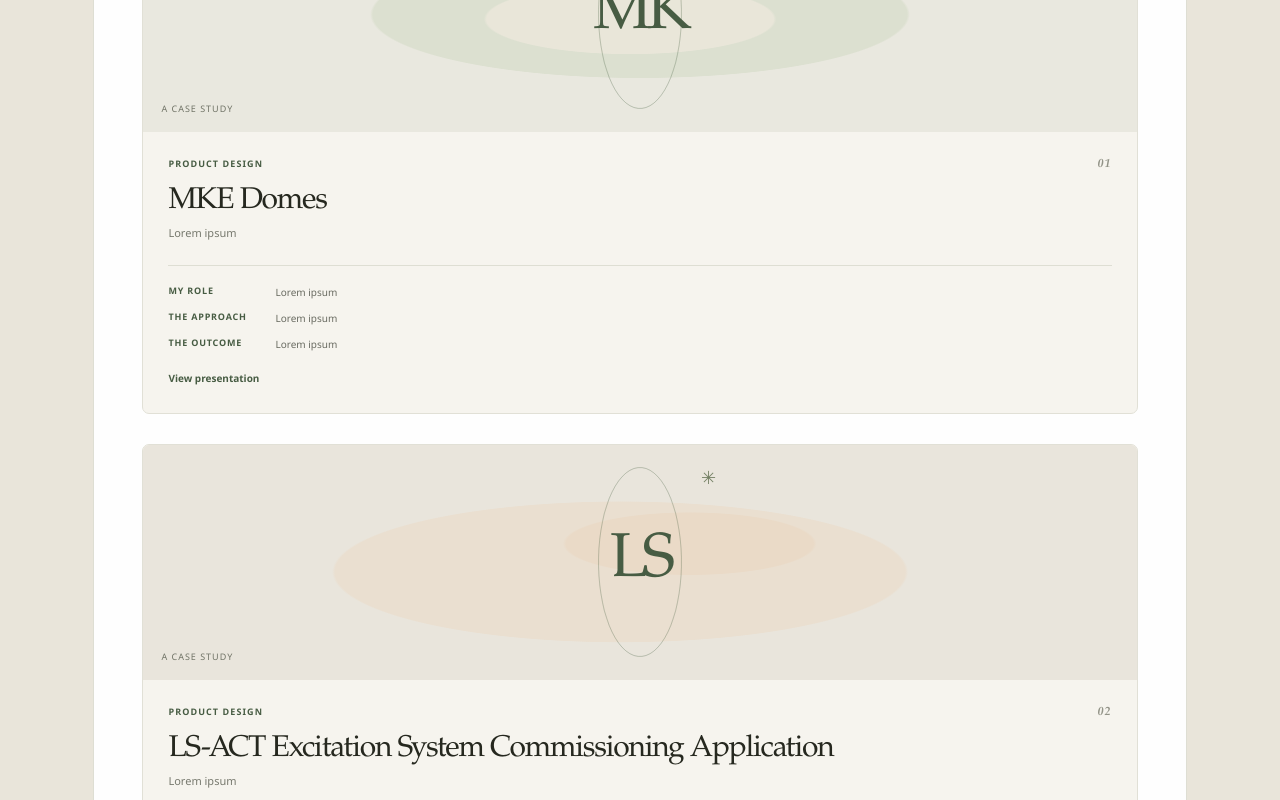
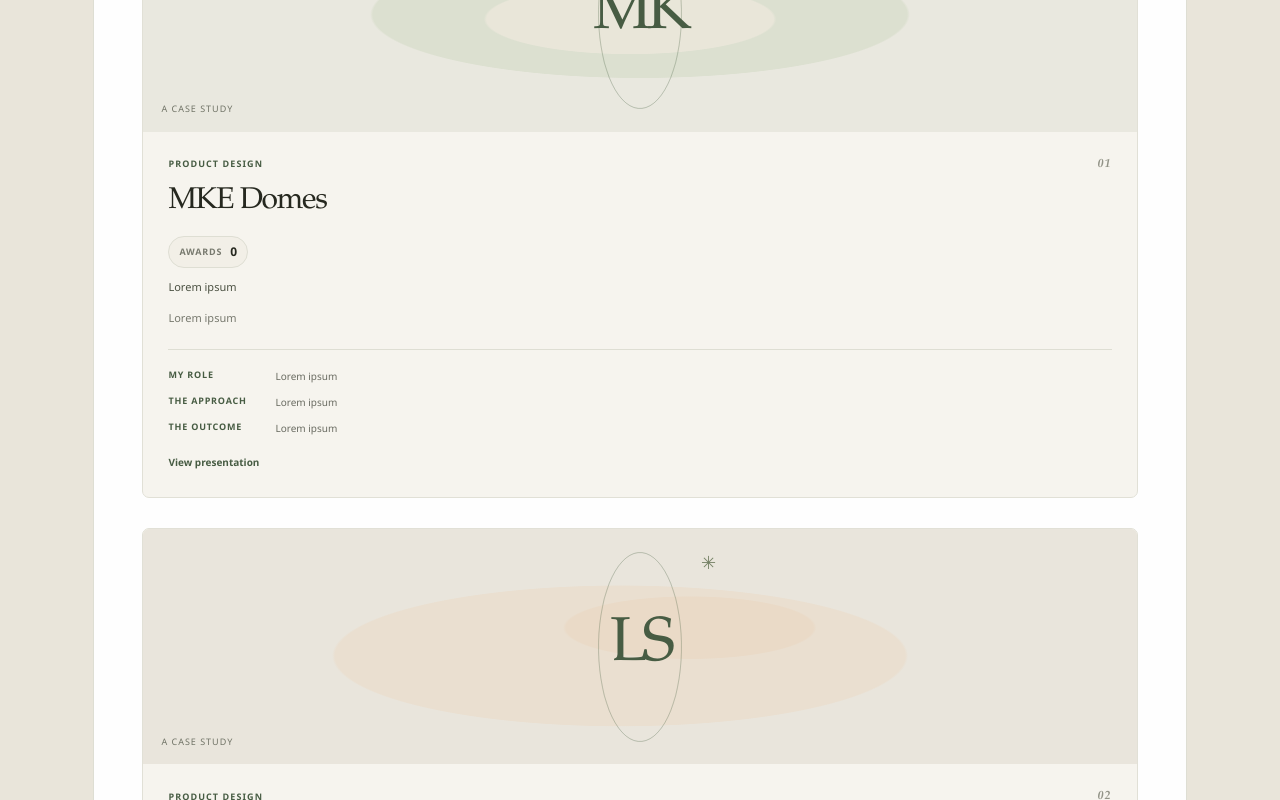
Before and after one commit to sladekg/sladekg.github.io, a Next.js app in the folder sladekg-portfolio/: page / in a window 1280 px wide. Shown: the part 1120-1920 px from the top of the page. Built offline with nearby package versions, Linux system fonts and the light colour scheme.

Commit message:
changed case study cards

```diff
--- a/sladekg-portfolio/app/components/case-study-card.tsx
+++ b/sladekg-portfolio/app/components/case-study-card.tsx
@@ -1,9 +1,11 @@
 type CaseStudyCardProps = {
   project: {
     title: string;
+    awards: number;
     presentation: string;
   };
   caseStudy: {
+    summary: string;
     context: string;
     my_role: string;
     action: string;
@@ -39,6 +41,13 @@ export default function CaseStudyCard({
           <span>{String(index + 1).padStart(2, "0")}</span>
         </div>
         <h3>{project.title}</h3>
+        <div className="card-awards" aria-label={`Award count for ${project.title}`}>
+          <span className="card-award-label">Awards</span>
+          <strong>{project.awards ?? 0}</strong>
+        </div>
+        {caseStudy.summary && (
+          <p className="card-summary card-context">{caseStudy.summary}</p>
+        )}
         <p className="card-context">{caseStudy.context}</p>
         <dl className="card-details">
           <div>
--- a/sladekg-portfolio/app/globals.css
+++ b/sladekg-portfolio/app/globals.css
@@ -493,6 +493,40 @@ textarea:focus-visible {
   color: var(--muted);
   font-size: 11px;
   line-height: 1.7;
+}
+
+.card-summary {
+  margin-bottom: 12px;
+  color: #4b5142;
+  font-weight: 500;
+}
+
+.card-awards {
+  display: inline-flex;
+  align-items: center;
+  gap: 8px;
+  margin: 12px 0 10px;
+  padding: 6px 10px;
+  border: 1px solid var(--line);
+  border-radius: 999px;
+  background: #f2efe7;
+  color: var(--green);
+  font-size: 9px;
+  font-weight: 650;
+  letter-spacing: 0.09em;
+  text-transform: uppercase;
+}
+
+.card-award-label {
+  color: var(--muted);
+}
+
+.card-awards strong {
+  color: var(--ink);
+  font-size: 12px;
+  font-weight: 700;
+  letter-spacing: 0;
+  text-transform: none;
 }
 
 .card-details {
--- a/sladekg-portfolio/app/page.tsx
+++ b/sladekg-portfolio/app/page.tsx
@@ -16,6 +16,7 @@ type CategoryId = (typeof categories)[number]["id"];
 
 type CaseStudy = {
   topic: string;
+  summary: string;
   context: string;
   my_role: string;
   action: string;
@@ -25,6 +26,7 @@ type CaseStudy = {
 type Project = {
   title: string;
   topics: string[];
+  awards: number;
   case_studies: CaseStudy[];
   images: { src: string; alt: string }[];
   presentation: string;
--- a/sladekg-portfolio/public/content.json
+++ b/sladekg-portfolio/public/content.json
@@ -1,5 +1,5 @@
 {
-    "projects":[
+    "projects": [
         {
             "title": "MKE Domes",
             "topics": [
@@ -15,17 +15,19 @@
                     "context": "Lorem ipsum",
                     "my_role": "Lorem ipsum",
                     "action": "Lorem ipsum",
-                    "result": "Lorem ipsum"
+                    "result": "Lorem ipsum",
+                    "summary": "Lorem ipsum"
                 },
                 {
                     "topic": "product_strategy",
                     "context": "Lorem ipsum",
                     "my_role": "Lorem ipsum",
                     "action": "Lorem ipsum",
-                    "result": "Lorem ipsum"
+                    "result": "Lorem ipsum",
+                    "summary": "Lorem ipsum"
                 }
             ],
-            "images":[
+            "images": [
                 {
                     "src": "/images/mke-domes-1.png",
                     "alt": "MKE Domes"
@@ -35,7 +37,8 @@
                     "alt": "MKE Domes"
                 }
             ],
-            "presentation": "/pdfs/mke-domes.pdf"
+            "presentation": "/pdfs/mke-domes.pdf",
+            "awards": 0
         },
         {
             "title": "LS-ACT Excitation System Commissioning Application",
@@ -53,17 +56,19 @@
                     "context": "Lorem ipsum",
                     "my_role": "Lorem ipsum",
                     "action": "Lorem ipsum",
-                    "result": "Lorem ipsum"
+                    "result": "Lorem ipsum",
+                    "summary": "Lorem ipsum"
                 },
                 {
                     "topic": "product_design",
                     "context": "Lorem ipsum",
                     "my_role": "Lorem ipsum",
                     "action": "Lorem ipsum",
-                    "result": "Lorem ipsum"
+                    "result": "Lorem ipsum",
+                    "summary": "Lorem ipsum"
                 }
             ],
-            "images":[
+            "images": [
                 {
                     "src": "/images/ls-act-1.png",
                     "alt": "LS-ACT Excitation System Commissioning Application"
@@ -73,7 +78,8 @@
                     "alt": "LS-ACT Excitation System Commissioning Application"
                 }
             ],
-            "presentation": ""
+            "presentation": "",
+            "awards": 0
         },
         {
             "title": "Snap Inc.",
@@ -87,17 +93,19 @@
                     "context": "Lorem ipsum",
                     "my_role": "Lorem ipsum",
                     "action": "Lorem ipsum",
-                    "result": "Lorem ipsum"
+                    "result": "Lorem ipsum",
+                    "summary": "Lorem ipsum"
                 },
                 {
                     "topic": "user_research",
                     "context": "Lorem ipsum",
                     "my_role": "Lorem ipsum",
                     "action": "Lorem ipsum",
-                    "result": "Lorem ipsum"
+                    "result": "Lorem ipsum",
+                    "summary": "Lorem ipsum"
                 }
             ],
-            "images":[
+            "images": [
                 {
                     "src": "/images/snap-1.png",
                     "alt": "Snap Inc."
@@ -107,7 +115,8 @@
                     "alt": "Snap Inc."
                 }
             ],
-            "presentation": "/pdfs/snap-inc.pdf"
+            "presentation": "/pdfs/snap-inc.pdf",
+            "awards": 0
         },
         {
             "title": "Poppy Bakery",
@@ -121,10 +130,11 @@
                     "context": "Lorem ipsum",
                     "my_role": "Lorem ipsum",
                     "action": "Lorem ipsum",
-                    "result": "Lorem ipsum"
+                    "result": "Lorem ipsum",
+                    "summary": "Lorem ipsum"
                 }
             ],
-            "images":[
+            "images": [
                 {
                     "src": "/images/poppy-1.png",
                     "alt": "Poppy Bakery"
@@ -134,7 +144,8 @@
                     "alt": "Poppy Bakery"
                 }
             ],
-            "presentation": ""
+            "presentation": "",
+            "awards": 0
         },
         {
             "title": "Danceworks MKE",
@@ -148,10 +159,11 @@
                     "context": "Lorem ipsum",
                     "my_role": "Lorem ipsum",
                     "action": "Lorem ipsum",
-                    "result": "Lorem ipsum"
+                    "result": "Lorem ipsum",
+                    "summary": "Lorem ipsum"
                 }
             ],
-            "images":[
+            "images": [
                 {
                     "src": "/images/danceworks-1.png",
                     "alt": "Danceworks MKE"
@@ -161,7 +173,8 @@
                     "alt": "Danceworks MKE"
                 }
             ],
-            "presentation": ""
+            "presentation": "",
+            "awards": 0
         },
         {
             "title": "PIDGen",
@@ -177,17 +190,19 @@
                     "context": "Lorem ipsum",
                     "my_role": "Lorem ipsum",
                     "action": "Lorem ipsum",
-                    "result": "Lorem ipsum"
+                    "result": "Lorem ipsum",
+                    "summary": "Lorem ipsum"
                 },
                 {
                     "topic": "user_research",
                     "context": "Lorem ipsum",
                     "my_role": "Lorem ipsum",
                     "action": "Lorem ipsum",
-                    "result": "Lorem ipsum"
+                    "result": "Lorem ipsum",
+                    "summary": "Lorem ipsum"
                 }
             ],
-            "images":[
+            "images": [
                 {
                     "src": "/images/pidgen-1.png",
                     "alt": "PIDGen"
@@ -197,7 +212,8 @@
                     "alt": "PIDGen"
                 }
             ],
-            "presentation": "/pdfs/pidgen.pdf"
+            "presentation": "/pdfs/pidgen.pdf",
+            "awards": 0
         },
         {
             "title": "Discovery World",
@@ -214,17 +230,19 @@
                     "context": "Lorem ipsum",
                     "my_role": "Lorem ipsum",
                     "action": "Lorem ipsum",
-                    "result": "Lorem ipsum"
+                    "result": "Lorem ipsum",
+                    "summary": "Lorem ipsum"
                 },
                 {
                     "topic": "accessibility",
                     "context": "Lorem ipsum",
                     "my_role": "Lorem ipsum",
                     "action": "Lorem ipsum",
-                    "result": "Lorem ipsum"
+                    "result": "Lorem ipsum",
+                    "summary": "Lorem ipsum"
                 }
             ],
-            "images":[
+            "images": [
                 {
                     "src": "/images/discoveryworld-1.png",
                     "alt": "Discovery World"
@@ -234,7 +252,8 @@
                     "alt": "Discovery World"
                 }
             ],
-            "presentation": "/pdfs/discovery-world.pdf"
+            "presentation": "/pdfs/discovery-world.pdf",
+            "awards": 0
         },
         {
             "title": "Soap Bottle Made of Soap",
@@ -247,10 +266,11 @@
                     "context": "Lorem ipsum",
                     "my_role": "Lorem ipsum",
                     "action": "Lorem ipsum",
-                    "result": "Lorem ipsum"
+                    "result": "Lorem ipsum",
+                    "summary": "Lorem ipsum"
                 }
             ],
-            "images":[
+            "images": [
                 {
                     "src": "/images/soapbottle-1.png",
                     "alt": "Soap Bottle Made of Soap"
@@ -260,7 +280,8 @@
                     "alt": "Soap Bottle Made of Soap"
                 }
             ],
-            "presentation": "/pdfs/soap-bottle.pdf"
+            "presentation": "/pdfs/soap-bottle.pdf",
+            "awards": 0
         },
         {
             "title": "Phos Tech",
@@ -277,17 +298,19 @@
                     "context": "Lorem ipsum",
                     "my_role": "Lorem ipsum",
                     "action": "Lorem ipsum",
-                    "result": "Lorem ipsum"
+                    "result": "Lorem ipsum",
+                    "summary": "Lorem ipsum"
                 },
                 {
                     "topic": "product_strategy",
                     "context": "Lorem ipsum",
                     "my_role": "Lorem ipsum",
                     "action": "Lorem ipsum",
-                    "result": "Lorem ipsum"
+                    "result": "Lorem ipsum",
+                    "summary": "Lorem ipsum"
                 }
             ],
-            "images":[
+            "images": [
                 {
                     "src": "/images/phostech-1.png",
                     "alt": "Phos Tech"
@@ -297,7 +320,8 @@
                     "alt": "Phos Tech"
                 }
             ],
-            "presentation": "/pdfs/phos-tech.pdf"
+            "presentation": "/pdfs/phos-tech.pdf",
+            "awards": 0
         }
     ]
 }
```
